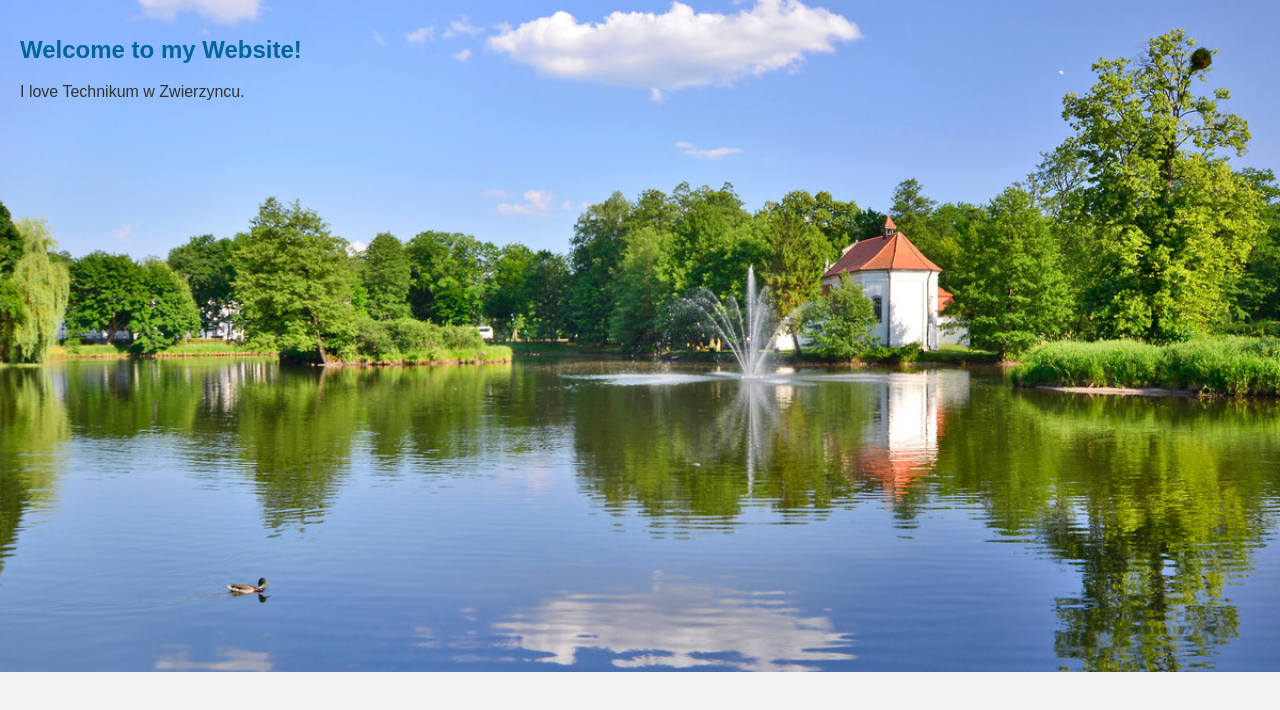
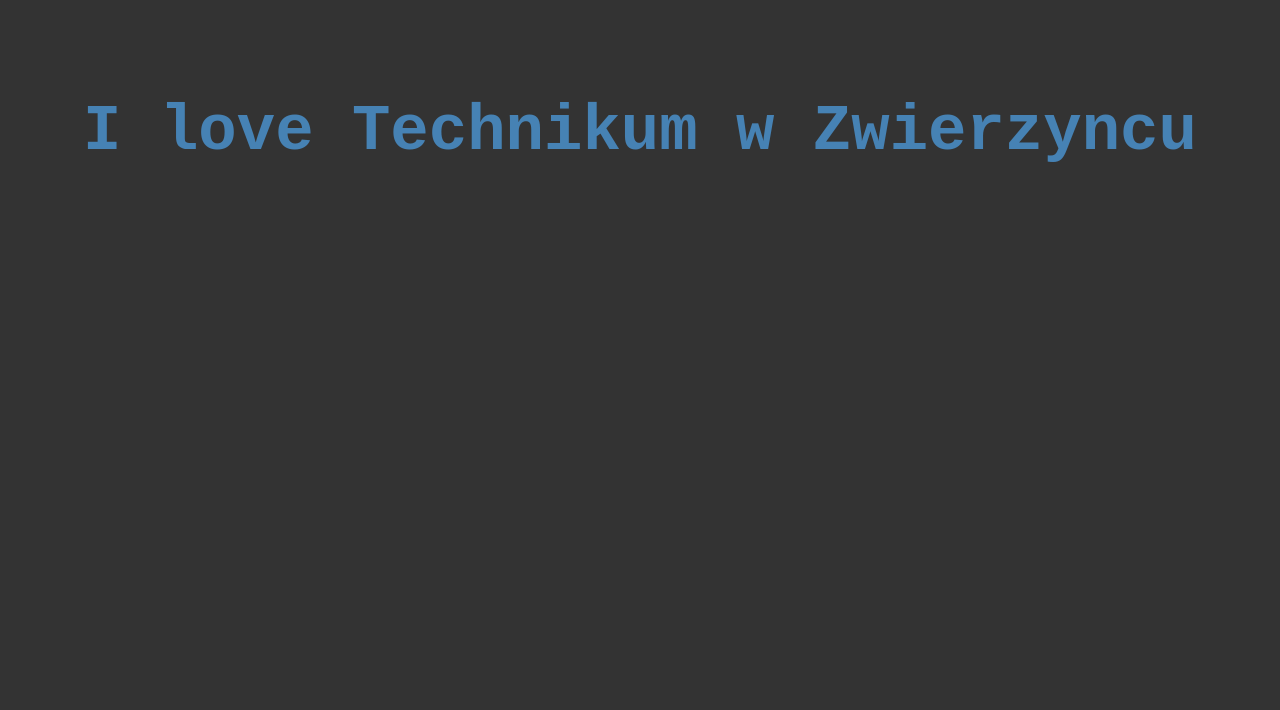
Before and after one commit to programistKruty/site, a plain HTML site: page index.html in a window 1280 px wide. Drawn offline with Linux system fonts and the light colour scheme.

Commit message:
Update index.html

```diff
--- a/index.html
+++ b/index.html
@@ -15,29 +15,26 @@
     <style>
         body {
             font-family: Arial, sans-serif;
-            background-color: #f2f2f2;
-            color: #333333;
+            background-color: #333333;
+            color: steelblue;
             margin: 0;
             padding: 20px;
-            background-image: url("123.jpg");
             background-repeat: no-repeat;
             background-size: cover;
 
         }
 
-        h1 {
-            font-size: 24px;
-            color: #006699;
-        }
 
         p {
-            font-size: 16px;
+            font-weight: bold;
+            font-size: 64px;
             line-height: 1.5;
+            font-family: 'Courier New', Courier, monospace;
+            text-align: center;
         }
     </style>
 </head>
 <body>
-    <h1>Welcome to my Website!</h1>
-    <p>I love Technikum w Zwierzyncu.</p>
+    <p>I love Technikum w Zwierzyncu</p>
 </body>
 </html>
```
